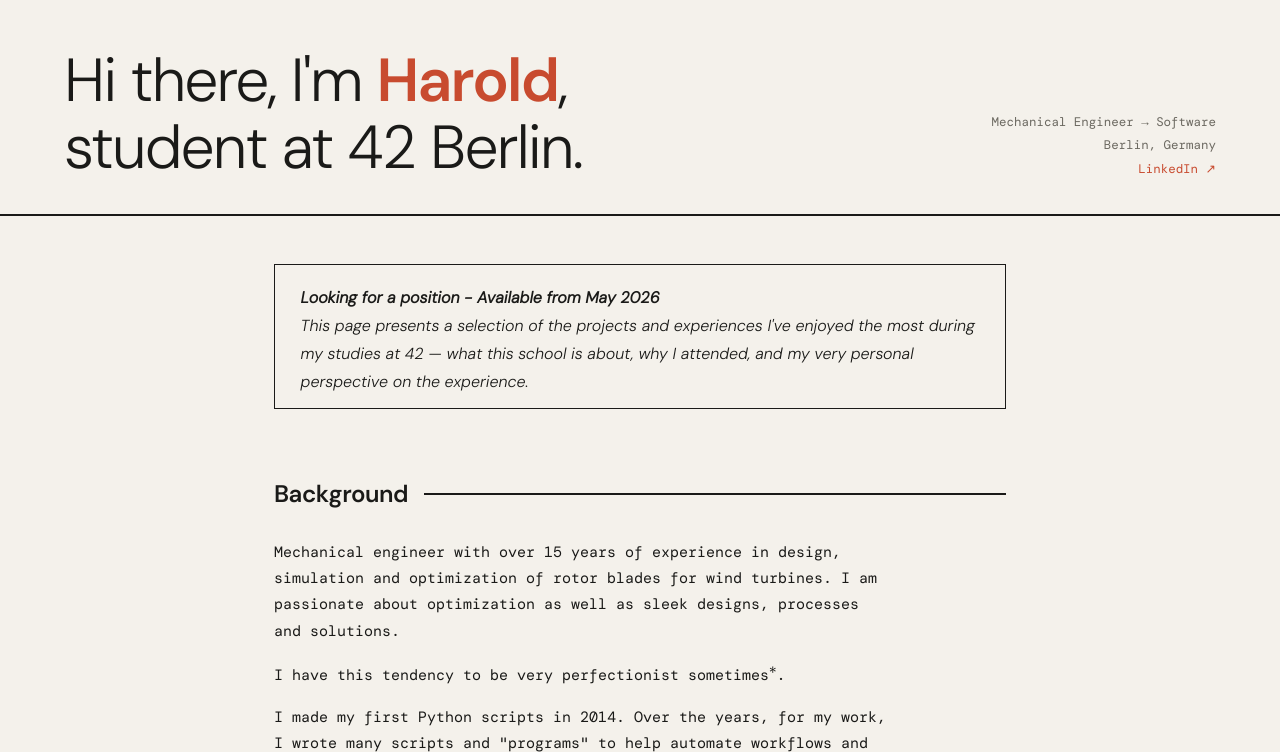
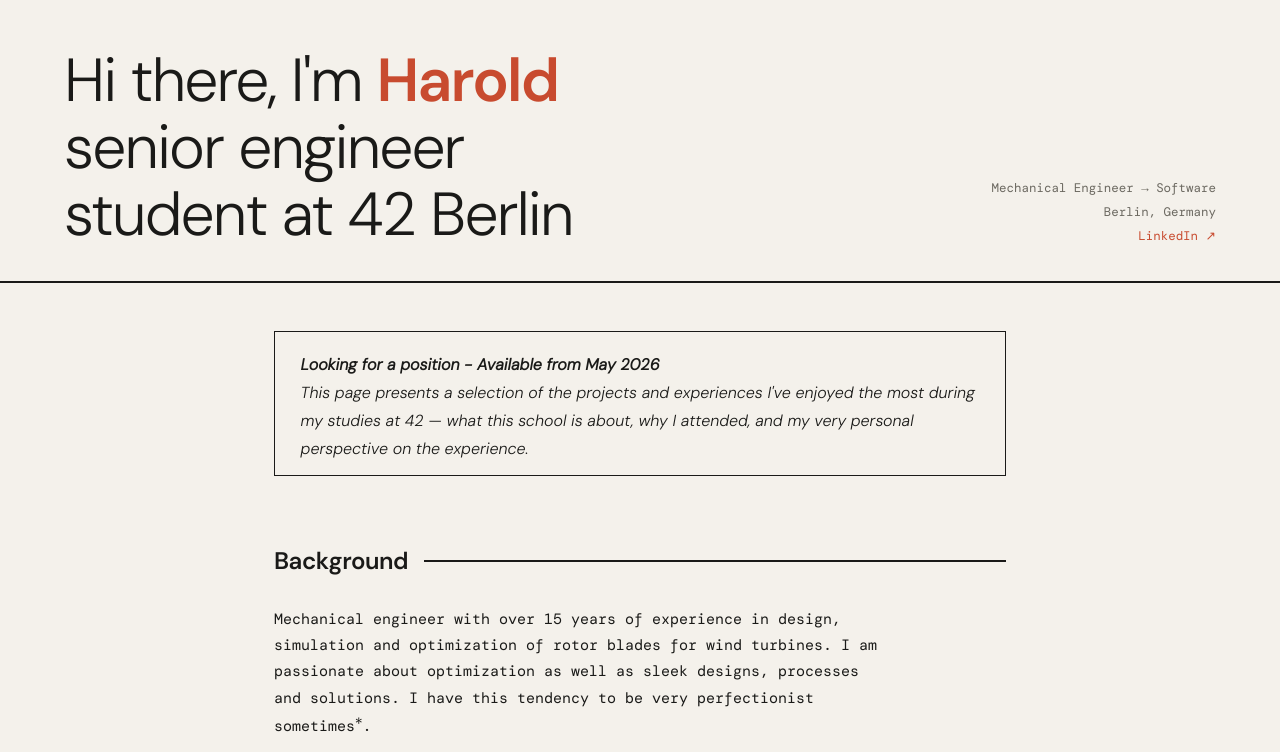
Before and after one commit to haroldrf/portfolio_42, a plain HTML site: page index.html in a window 1280 px wide. Shown: the top 752 px of the page. Drawn offline with nearby package versions, Linux system fonts and the light colour scheme; a web font is replaced by a local one.

Commit message:
title changed

```diff
--- a/index.html
+++ b/index.html
@@ -11,7 +11,7 @@
 <body>
 
 <header>
-  <h1>Hi there, I'm <span>Harold</span>,<br>student at 42 Berlin.</h1>
+  <h1>Hi there, I'm <span>Harold</span><br>senior engineer<br>student at 42 Berlin</h1>
   <div class="header-meta">
     Mechanical Engineer → Software<br>
     Berlin, Germany<br>
@@ -36,8 +36,6 @@
     <p>
       Mechanical engineer with over 15 years of experience in design, simulation and optimization of rotor blades for wind turbines.
       I am passionate about optimization as well as sleek designs, processes and solutions.
-    </p>
-    <p>
       I have this tendency to be very perfectionist sometimes<sup>*</sup>.
     </p>
     <p>
```
